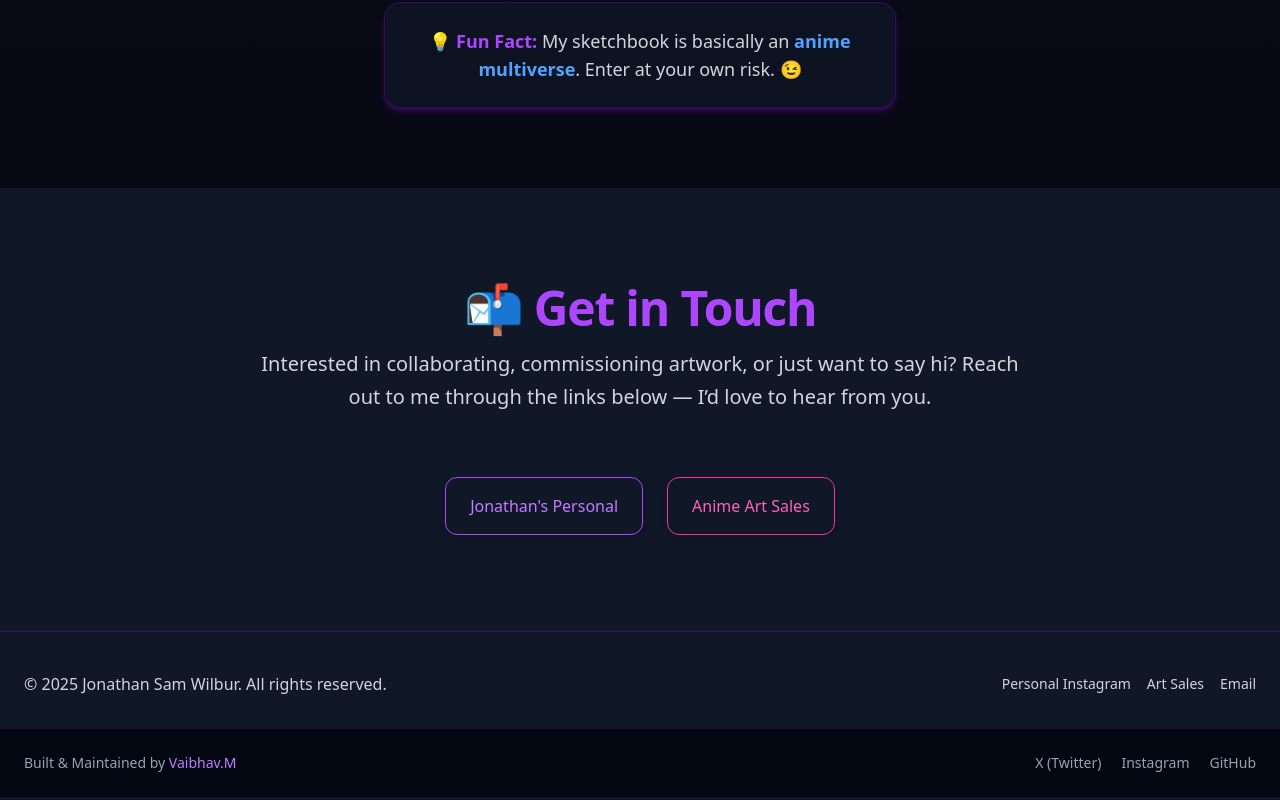
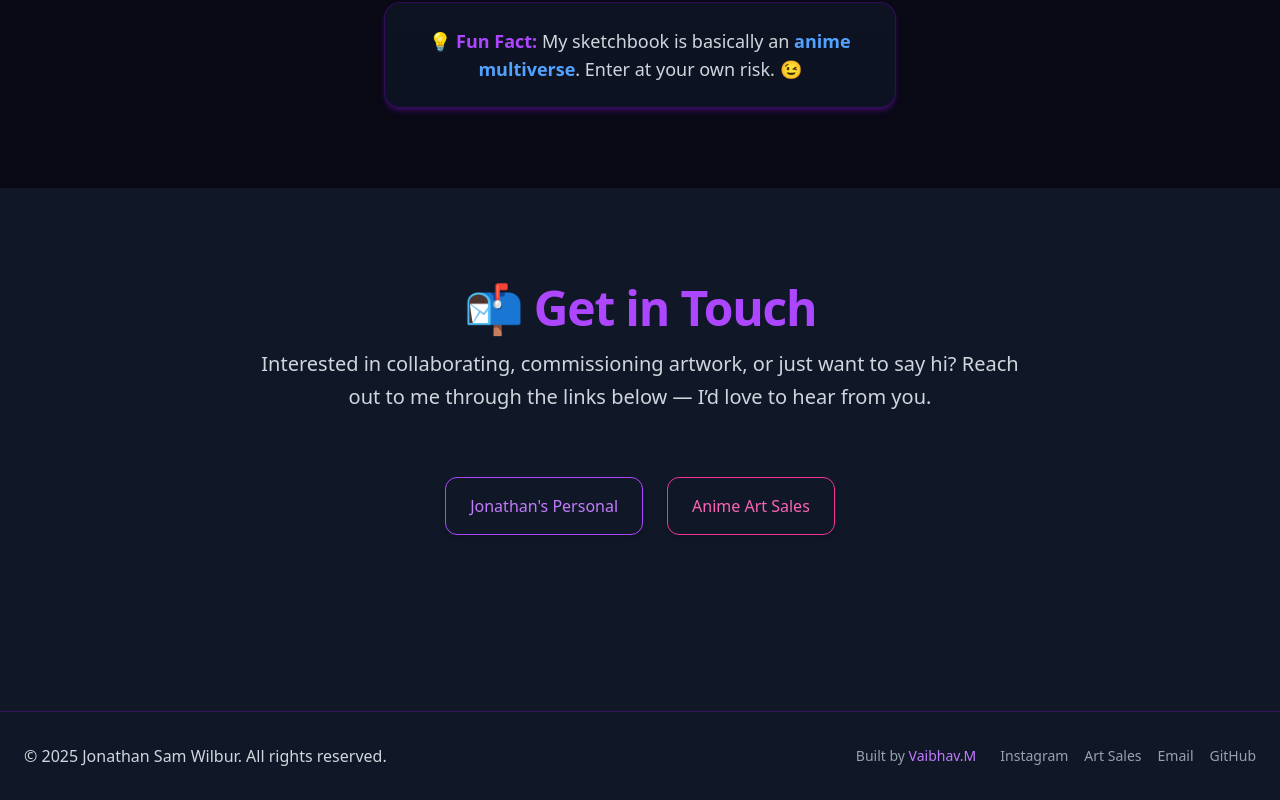
Before and after one commit to xVaibsMx/jonathan, a React (Vite) app in the folder Frontend/: page / in a window 1280 px wide. Shown: the part 2810-3610 px from the top of the page. Built offline with nearby package versions, Linux system fonts and the light colour scheme.

Commit message:
Cahnages commited

```diff
--- a/Frontend/src/Components/Footer.jsx
+++ b/Frontend/src/Components/Footer.jsx
@@ -2,76 +2,57 @@ import React from 'react'
 
 const Footer = () => {
   return (
-    <footer className="bg-gray-900 text-gray-300 pt-10 border-t border-purple-800/40">
-      {/* Main Info Section */}
-      <div className="max-w-7xl mx-auto px-6 pb-8 flex flex-col md:flex-row justify-between items-center gap-6">
+    <footer className="bg-gray-900 text-gray-300 py-8 px-6 mt-20 border-t border-purple-800/40">
+      <div className="max-w-7xl mx-auto flex flex-col md:flex-row justify-between items-center gap-6">
         <p className="text-sm md:text-base">
           © {new Date().getFullYear()} Jonathan Sam Wilbur. All rights reserved.
         </p>
 
-        <div className="flex flex-wrap justify-center gap-4 text-sm">
-          <a
-            href="https://www.instagram.com/_copy___ninja_/"
-            target="_blank"
-            rel="noopener noreferrer"
-            className="hover:text-purple-400 transition"
-          >
-            Personal Instagram
-          </a>
-          <a
-            href="https://www.instagram.com/official_anime_art_sales/"
-            target="_blank"
-            rel="noopener noreferrer"
-            className="hover:text-pink-400 transition"
-          >
-            Art Sales
-          </a>
-          <a
-            href="mailto:jonathan@example.com"
-            className="hover:text-gray-100 transition"
-          >
-            Email
-          </a>
-        </div>
-      </div>
-
-      {/* Creator Section */}
-      <div className="bg-gray-950 border-t border-purple-800/30 py-6 px-6">
-        <div className="max-w-7xl mx-auto flex flex-col md:flex-row items-center justify-between gap-4">
-          <p className="text-sm text-gray-400">
-            Built & Maintained by{' '}
+        <div className="flex flex-col md:flex-row md:items-center md:space-x-6 text-sm text-gray-400">
+          <p className="mb-2 md:mb-0">
+            Built by{' '}
             <a
               href="https://x.com/xVaibsMx"
               target="_blank"
               rel="noopener noreferrer"
-              className="text-purple-400 hover:text-purple-600 transition"
+              className="text-purple-400 hover:text-purple-600"
             >
               Vaibhav.M
             </a>
           </p>
 
-          <div className="flex space-x-5 text-sm text-gray-400">
+          <div className="flex space-x-4">
             <a
-              href="https://x.com/xVaibsMx"
+              href="https://www.instagram.com/_copy___ninja_/"
               target="_blank"
               rel="noopener noreferrer"
-              className="hover:text-blue-400 transition"
+              className="hover:text-purple-400 transition-colors duration-300"
+              aria-label="Jonathan's Personal Instagram"
             >
-              X (Twitter)
+              Instagram
             </a>
             <a
-              href="https://www.instagram.com/xvaibsx/"
+              href="https://www.instagram.com/official_anime_art_sales/"
               target="_blank"
               rel="noopener noreferrer"
-              className="hover:text-pink-400 transition"
+              className="hover:text-pink-400 transition-colors duration-300"
+              aria-label="Anime Art Sales Instagram"
             >
-              Instagram
+              Art Sales
+            </a>
+            <a
+              href="mailto:jonathan@example.com"
+              className="hover:text-gray-100 transition-colors duration-300"
+              aria-label="Email Jonathan"
+            >
+              Email
             </a>
             <a
               href="https://github.com/xVaibsMx"
               target="_blank"
               rel="noopener noreferrer"
-              className="hover:text-white transition"
+              className="hover:text-white transition-colors duration-300"
+              aria-label="Vaibhav's GitHub"
             >
               GitHub
             </a>
```
